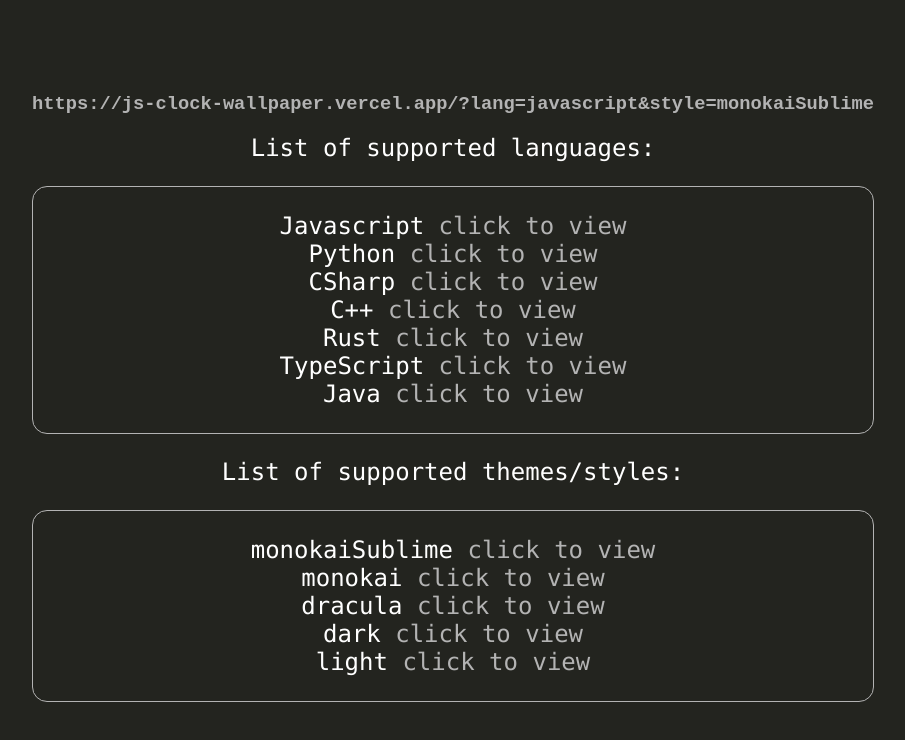
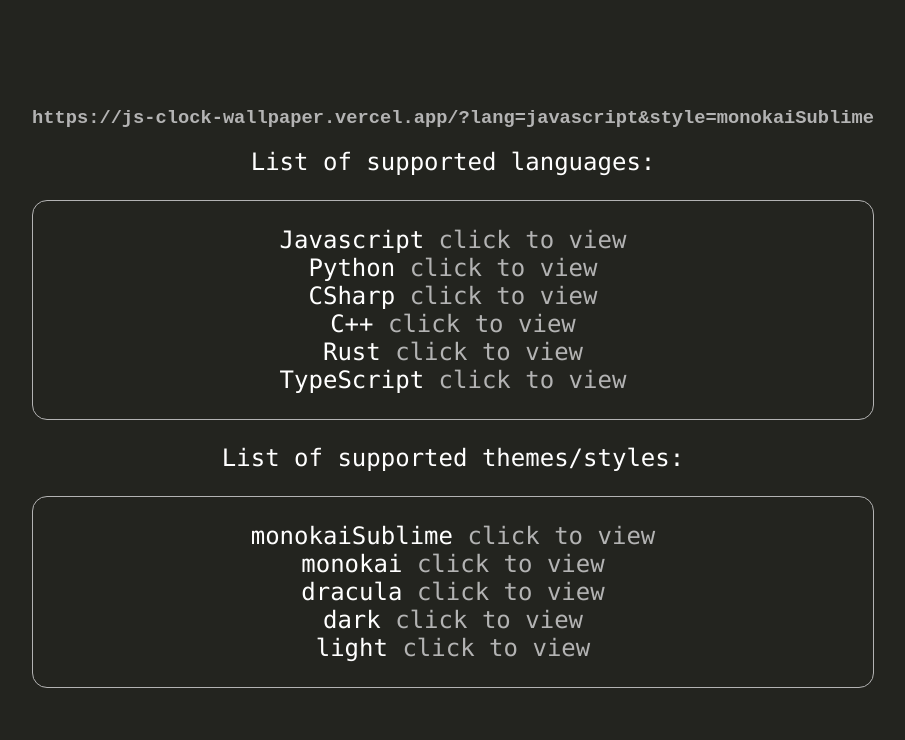
Before and after one commit to MrDJAVELIN/clockwallpaper, a React (Create React App) app: page /docs in a window 1280 px wide. Shown: the top 740 px of the page, without its empty margins (187-1092 px from the left). Built offline with nearby package versions, Linux system fonts and the light colour scheme.

Commit message:
remove java

```diff
--- a/src/Clock.js
+++ b/src/Clock.js
@@ -119,6 +119,7 @@ export const Clock = () => {
                 return "javascript";
         }
     };
+
     const theme = (style) => {
         switch (style) {
             case "monokai":
--- a/src/InfoPage.js
+++ b/src/InfoPage.js
@@ -69,15 +69,6 @@ const InfoPage = () => {
                             click to view
                         </a>
                     </li>
-                    <li>
-                        Java{" "}
-                        <a
-                            href="/?lang=java&style=monokaiSublime"
-                            target="_blank"
-                        >
-                            click to view
-                        </a>
-                    </li>
                 </ul>
                 <label>List of supported themes/styles:</label>
                 <ul id="themes">
```
